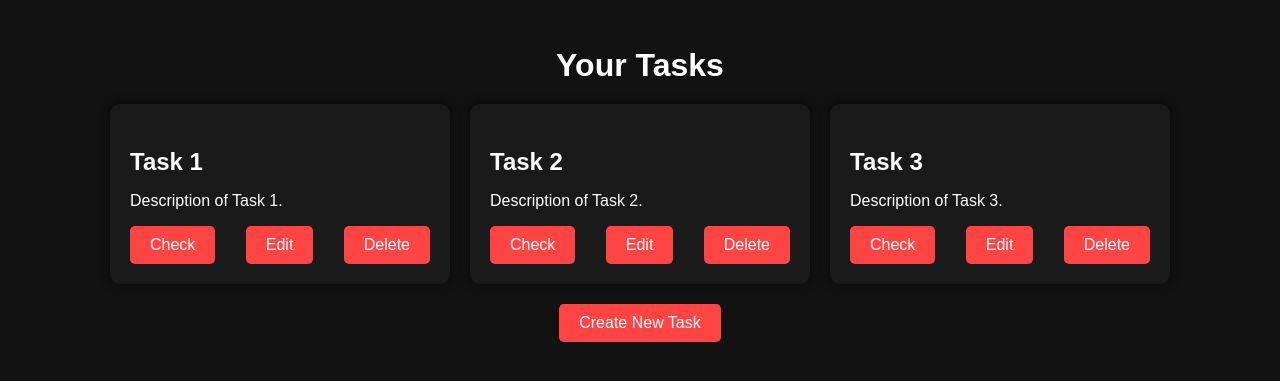
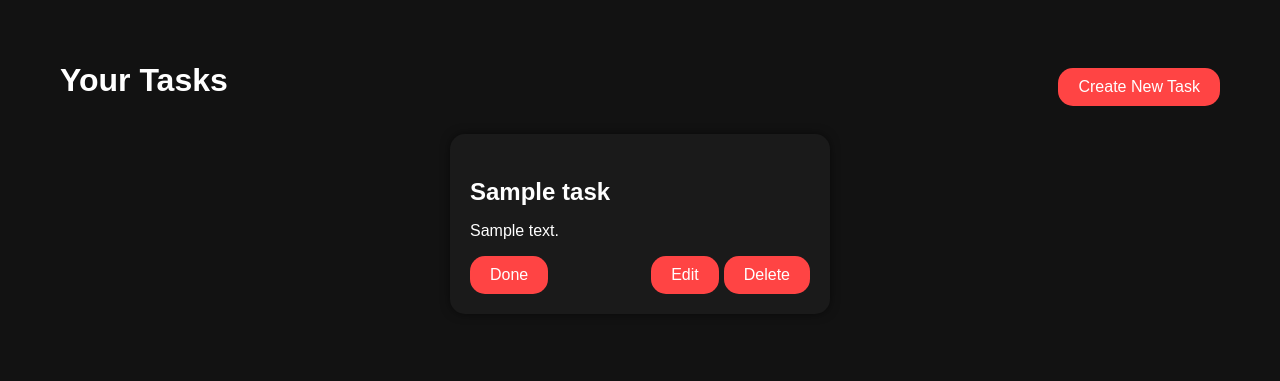
Before and after one commit to amirhs110/Todo-app, a Django app: page /dashboard/ in a window 1280 px wide. Shown: the part 70-451 px from the top of the page. Run offline with Django 4.2, Linux system fonts and the light colour scheme; tables that the repository leaves empty hold one stand-in row (values such as "Sample post").

Commit message:
some changes on dashboard template
+ some css changes

```diff
--- a/core/statics/css/dashboard.css
+++ b/core/statics/css/dashboard.css
@@ -1,3 +1,10 @@
+.title-head{
+    display: flex;
+    padding: 15px 40px;
+    justify-content: space-between;
+    align-items: center;
+}
+
 .tasks {
     padding: 20px;
     text-align: center;
@@ -12,18 +19,21 @@
     display: flex;
     flex-wrap: wrap;
     justify-content: center;
-    gap: 20px;
+    gap: 25px;
 }
 
 .task-card {
     background-color: #1a1a1a;
     padding: 20px;
-    border-radius: 10px;
-    width: 300px;
+    border-radius: 15px;
+    width: 340px;
     text-align: left;
     box-shadow: 0 0 10px rgba(0, 0, 0, 0.5);
 }
-
+.task-card a {
+    color: #fff;
+    text-decoration: none;
+}
 .task-card h3 {
     font-size: 1.5em;
     margin-bottom: 10px;
@@ -33,11 +43,13 @@
     display: flex;
     justify-content: space-between;
 }
-
+.task-buttons div{
+    display: inline-flex;
+}
 .btn {
     padding: 10px 20px;
     border: none;
-    border-radius: 5px;
+    border-radius: 15px;
     text-decoration: none;
     color: #fff;
     font-size: 1em;
@@ -48,6 +60,13 @@
 .btn-edit,
 .btn-delete {
     background-color: #ff4444;
+    transition: 0.3s;
+}
+
+.btn-check:hover,
+.btn-edit:hover,
+.btn-delete:hover {
+    background-color: #ff0000;
 }
 
 .btn-create-task {
--- a/core/templates/task/dashboard.html
+++ b/core/templates/task/dashboard.html
@@ -10,37 +10,31 @@
 {% block content %}
     <main>
         <section class="tasks">
-            <h2>Your Tasks</h2>
+            <div class="title-head">
+                <h2>Your Tasks</h2>
+                <a href="#" class="btn btn-create-task">Create New Task</a>
+            </div>
             <div class="task-container">
-                <div class="task-card">
-                    <h3>Task 1</h3>
-                    <p>Description of Task 1.</p>
-                    <div class="task-buttons">
-                        <a href="#" class="btn btn-check">Check</a>
-                        <a href="#" class="btn btn-edit">Edit</a>
-                        <a href="#" class="btn btn-delete">Delete</a>
+                {% for task in object_list %}
+                    <div class="task-card">
+                        <a href=""><h3>{{task.title}}</h3></a>
+                        <p>{{task.content|truncatewords:10|safe}}</p>
+                        <div class="task-buttons">
+                            <div>
+                                <a href="#" class="btn btn-check">Done</a>
+                            </div>
+                            <div>
+                                <a href="#" class="btn btn-edit" style="margin-right: 5px;">Edit</a>
+                                <a href="#" class="btn btn-delete">Delete</a>
+                            </div>
+                        </div>
                     </div>
-                </div>
-                <div class="task-card">
-                    <h3>Task 2</h3>
-                    <p>Description of Task 2.</p>
-                    <div class="task-buttons">
-                        <a href="#" class="btn btn-check">Check</a>
-                        <a href="#" class="btn btn-edit">Edit</a>
-                        <a href="#" class="btn btn-delete">Delete</a>
+                {% empty %}
+                    <div class="task-card">
+                        <h3>No Tasks yet...</h3>
                     </div>
-                </div>
-                <div class="task-card">
-                    <h3>Task 3</h3>
-                    <p>Description of Task 3.</p>
-                    <div class="task-buttons">
-                        <a href="#" class="btn btn-check">Check</a>
-                        <a href="#" class="btn btn-edit">Edit</a>
-                        <a href="#" class="btn btn-delete">Delete</a>
-                    </div>
-                </div>
+                {% endfor %}
             </div>
-            <a href="#" class="btn btn-create-task">Create New Task</a>
         </section>
     </main>
 {% endblock %}
```
